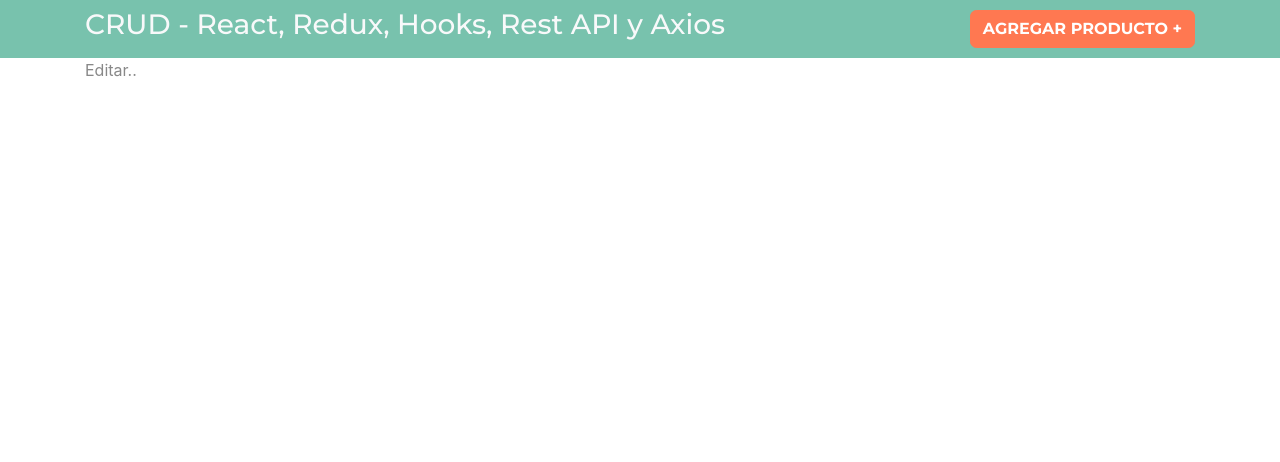
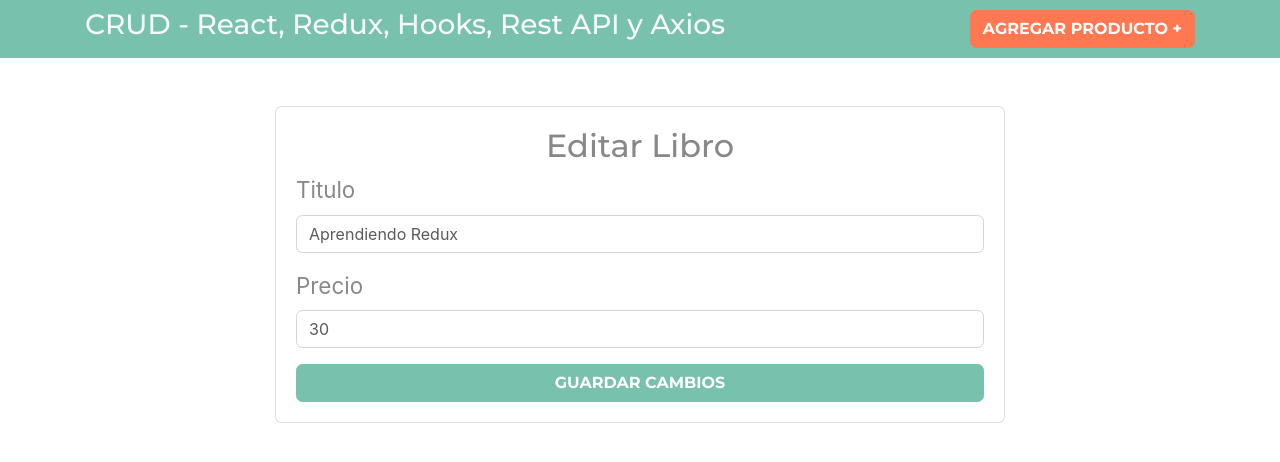
Before and after one commit to gabyballester/crud-libros-react-redux-hooks-axios-json_server, a React (Create React App) app: page /productos/editar/1 in a window 1280 px wide. Shown: the top 462 px of the page. Built offline with nearby package versions, Linux system fonts and the light colour scheme; data requests are answered from the project's data file.

Commit message:
Formulario de edición y lógica de consulta y pintado de datos en pantalla realizados

```diff
--- a/src/actions/productosActions.js
+++ b/src/actions/productosActions.js
@@ -9,6 +9,9 @@ import {
   PRODUCTO_ELIMINAR_OBTENER,
   PRODUCTO_ELIMINAR_EXITO,
   PRODUCTO_ELIMINAR_ERROR,
+  PRODUCTO_EDITAR_OBTENER,
+  PRODUCTO_EDITAR_EXITO,
+  PRODUCTO_EDITAR_ERROR
 } from "../types";
 
 import clienteAxios from "../config/axios";
@@ -88,17 +91,17 @@ export function productoEliminarAction(id) {
     dispatch(productoEliminarObtener())
     // Eliminar en la API
     clienteAxios.delete(`/libros/${id}`)
-    .then(respuesta=>{
-      // Si lo borra de la API lo borra del state
-      dispatch(productoEliminarExito(id));
-    })
-    .catch(error=>{
-      dispatch(productoEliminarError());
-    })
+      .then(respuesta => {
+        // Si lo borra de la API lo borra del state
+        dispatch(productoEliminarExito(id));
+      })
+      .catch(error => {
+        dispatch(productoEliminarError());
+      })
   }
 }
 
-// esta función inicia la cadena de acciones
+// Esta función inicia la cadena de acciones
 export const productoEliminarObtener = () => ({
   type: PRODUCTO_ELIMINAR_OBTENER
 })
@@ -111,3 +114,37 @@ export const productoEliminarExito = id => ({
 export const productoEliminarError = () => ({
   type: PRODUCTO_ELIMINAR_ERROR
 })
+
+// Obtener el Producto a Editar
+// función principal que despacha el inicio de la acción
+export function productoEditarObtenerAction (id) {
+  return (dispatch) => {
+    // despachamos la acción de obtención declarada más abajo
+    dispatch(productoObtenerAction());
+    //obtener producto de la API con axios
+    clienteAxios.get(`/libros/${id}`)
+    .then(respuesta=>{
+      console.log(respuesta.data);
+      dispatch(productoEditarObtenerExito(respuesta.data))
+    })
+    .catch(error=>{
+      console.log(error);
+      dispatch(productoEditarObtenerError());
+    })
+  }
+}
+
+// Función para obtener el producto
+export const productoObtenerAction = () => ({
+  type: PRODUCTO_EDITAR_OBTENER
+})
+
+// Función para manejar resultado ok
+export const productoEditarObtenerExito = producto =>({
+  type: PRODUCTO_EDITAR_EXITO,
+  payload: producto
+})
+
+export const productoEditarObtenerError = () => ({
+  type: PRODUCTO_EDITAR_ERROR
+})
--- a/src/components/EditarProducto.jsx
+++ b/src/components/EditarProducto.jsx
@@ -1,7 +1,73 @@
-import React from 'react';
+import React, { useEffect, Fragment } from "react";
 
-const EditarProducto = () => {
-    return ( <p>Editar..</p> );
-}
+// Redux
+import { useDispatch, useSelector } from "react-redux";
+import { productoEditarObtenerAction } from "../actions/productosActions";
+
+const EditarProducto = ({ match }) => {
+  // dispatch para ejecutar la acción principal
+  const dispatch = useDispatch();
+  //obtener el ID a editar
+  const { id } = match.params;
+  // lo llamamos al cargarde el componente
+  useEffect(() => {
+    // le pasamos el id
+    dispatch(productoEditarObtenerAction(id));
+  }, [dispatch, id]); //paso dispatch e id como dependencias
+  //Acceso al state para capturar el producto
+  const producto = useSelector((state) => state.productos.producto);
+  // creo variable para gestión de error
+  const error = useSelector(state=>state.productos.error);
+  // Para evitar el retardo de API
+  if (!producto) return "Cargando...";
+
+  return (
+    <Fragment>
+
+      {error ?
+        <div className="fontt-weight-bold alert alert-danger text-center mt-4">
+          Hubo un error, intenta de nuevo
+        </div>
+      :
+
+      <div className="row justify-content-center mt-5">
+        <div className="col-md-8">
+          <div className="card">
+            <div className="card-body">
+              <h2 className="text-center">Editar Libro</h2>
+              <form>
+                <div className="form-group">
+                  <label>Titulo</label>
+                  <input
+                    type="text"
+                    className="form-control"
+                    placeholder="Titulo"
+                    defaultValue={producto.nombre}
+                  />
+                </div>
+                <div className="form-group">
+                  <label>Precio</label>
+                  <input
+                    type="text"
+                    className="form-control"
+                    placeholder="Precio"
+                    defaultValue={producto.precio}
+                  />
+                </div>
+                <button
+                  type="submit"
+                  className="btn btn-primary font-weight-bold text-uppercase d-block w-100"
+                >
+                  Guardar Cambios
+                </button>
+              </form>
+            </div>
+          </div>
+        </div>
+      </div>
+       }
+    </Fragment>
+  );
+};
 
 export default EditarProducto;
--- a/src/components/Productos.jsx
+++ b/src/components/Productos.jsx
@@ -13,7 +13,7 @@ const Productos = () => {
     // Productos cuando el componente esté cargado
     const cargarProductos = () => dispatch(obtenerProductosAction());
     cargarProductos(); //llamo a la función
-  }, []);
+  }, [dispatch]);
 
   // Acceder al state
   const loading = useSelector((state) => state.productos.loading);
--- a/src/reducers/productosReducer.js
+++ b/src/reducers/productosReducer.js
@@ -9,6 +9,9 @@ import {
   PRODUCTO_ELIMINAR_OBTENER,
   PRODUCTO_ELIMINAR_EXITO,
   PRODUCTO_ELIMINAR_ERROR,
+  PRODUCTO_EDITAR_OBTENER,
+  PRODUCTO_EDITAR_EXITO,
+  PRODUCTO_EDITAR_ERROR,
 } from "../types";
 
 // cada reducer tiene su propio state
@@ -16,6 +19,7 @@ const initialState = {
   productos: [], //tendremos un array de productos
   error: false, // tendremos un registro de error
   loading: false, // spinner para decir cargando
+  producto: {}
 };
 
 // definimos el reducer
@@ -49,6 +53,7 @@ export default function (state = initialState, action) {
       return {
         ...state, // copia del state
         loading: true,
+        producto: {}
       };
 
     case DESCARGA_PRODUCTOS_EXITOSA:
@@ -58,10 +63,17 @@ export default function (state = initialState, action) {
         productos: action.payload,
         loading: false,
         error: false,
+        producto: {}
       };
 
     case DESCARGA_PRODUCTOS_ERROR:
-      return { ...state, productos: [], error: true, loading: false };
+      return {
+        ...state,
+        productos: [],
+        error: true,
+        loading: false,
+        producto: {}
+      };
 
     case PRODUCTO_ELIMINAR_OBTENER:
       return {
@@ -83,6 +95,23 @@ export default function (state = initialState, action) {
     case PRODUCTO_ELIMINAR_ERROR:
       return { ...state, error: true };
 
+    case PRODUCTO_EDITAR_OBTENER:
+      // devuelve el estado y dispara la función principal
+      return { ...state, error: null };
+
+    case PRODUCTO_EDITAR_EXITO:
+      return {
+        ...state,
+        error: null,
+        producto: action.payload
+      };
+
+    case PRODUCTO_EDITAR_ERROR:
+      return {
+        ...state,
+        error: true,
+      };
+
     default:
       return state;
   }
--- a/src/types/index.js
+++ b/src/types/index.js
@@ -17,3 +17,8 @@ export const DESCARGA_PRODUCTOS_ERROR = 'COMENZAR_DESCARGA_PRODUCTOS_ERROR';
 export const PRODUCTO_ELIMINAR_OBTENER = 'PRODUCTO_ELIMINAR_OBTENER';
 export const PRODUCTO_ELIMINAR_EXITO = 'PRODUCTO_ELIMINAR_EXITO';
 export const PRODUCTO_ELIMINAR_ERROR = 'PRODUCTO_ELIMINAR_ERROR';
+
+//Types para edición
+export const PRODUCTO_EDITAR_OBTENER = 'PRODUCTO_EDITAR_OBTENER';
+export const PRODUCTO_EDITAR_EXITO = 'PRODUCTO_EDITAR_EXITO';
+export const PRODUCTO_EDITAR_ERROR = 'PRODUCTO_EDITAR_ERROR';
```
